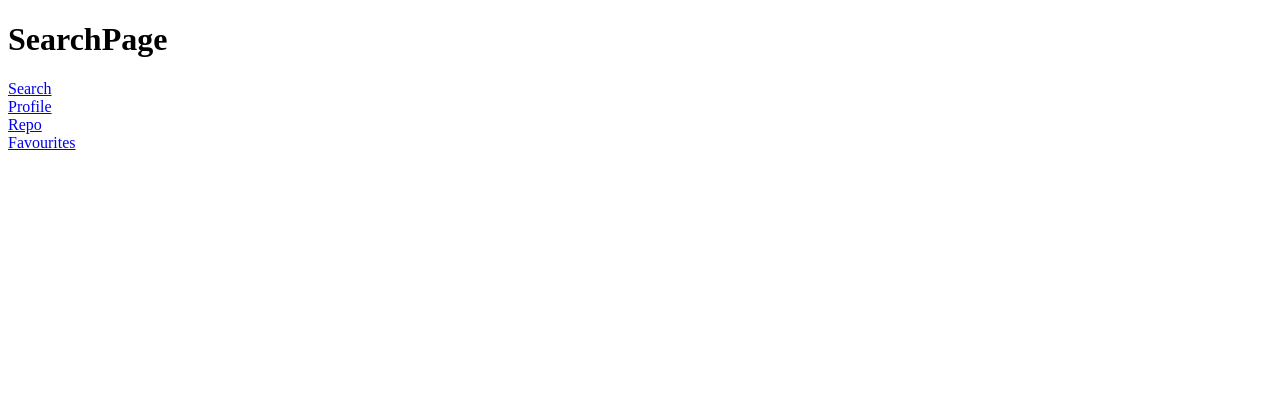
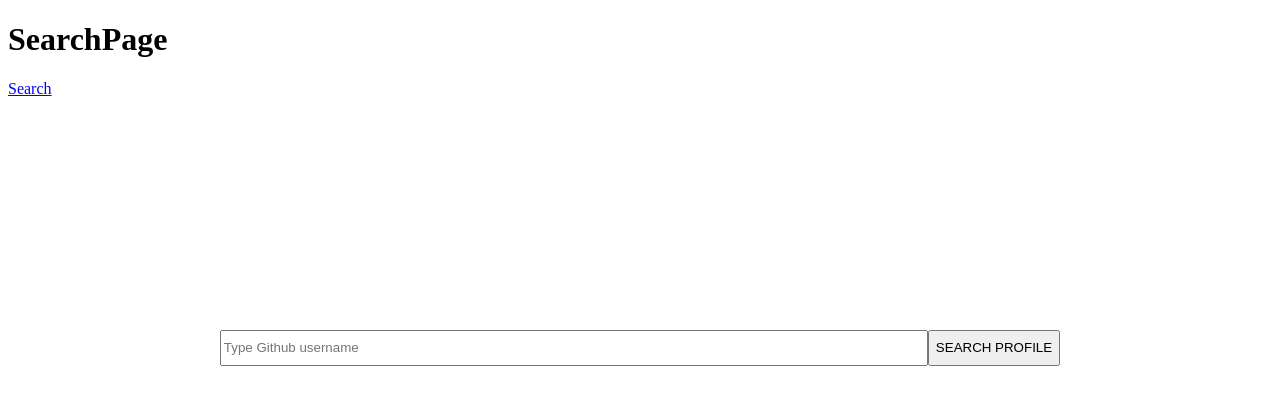
Before and after one commit to AM1306/DevPulse-Github_Activity_T, a React (Vite) app: page / in a window 1280 px wide. Shown: the top 404 px of the page. Built offline with nearby package versions, Linux system fonts and the light colour scheme; the HTML template or start-up script is replaced by a standard one.

Commit message:
Added Search page and spinner component

```diff
--- a/src/App.jsx
+++ b/src/App.jsx
@@ -3,6 +3,7 @@ import FavouritesPage from "./pages/FavouritesPage";
 import ProfilePage from "./pages/ProfilePage";
 import RepoDetailPage from "./pages/RepoDetailPage";
 import SearchPage from "./pages/SearchPage";
+import Spinner from "./components/spinner";
 
 import { createBrowserRouter, RouterProvider } from "react-router-dom";
 
--- /dev/null
+++ b/src/CSS/SearchPage.css
@@ -0,0 +1,15 @@
+.searchBar{
+    display: flex;
+    justify-content: center;
+    align-items: center;
+    height: 500px;
+}
+input{
+    display: flex;
+    flex: 1;
+    max-width: 700px ;
+    height: 30px;
+}
+button{
+    height: 36px;
+}
--- /dev/null
+++ b/src/components/spinner.jsx
@@ -0,0 +1,10 @@
+import React from "react";
+import { useState } from "react";
+import spinnerImg from "../assets/spinnerImg.svg";
+
+function Spinner() {
+  const [spinner, setSpinner] = useState(true);
+  return <>{spinner && <img src={spinnerImg}></img>}</>;
+}
+
+export default Spinner;
--- a/src/pages/SearchPage.jsx
+++ b/src/pages/SearchPage.jsx
@@ -1,22 +1,38 @@
-import React from "react";
-import { Link, useParams } from "react-router-dom";
+import React, { useState } from "react";
+import { Link, useNavigate } from "react-router-dom";
+import "../CSS/SearchPage.css";
 
 function SearchPage() {
-  const { username, reponame } = useParams();
+  const [username, setUsername] = useState("");
+  const navigate = useNavigate();
+  const [isLoading,setIsLoading]=useState(false);
+  const [error,setError]=useState(null);
+
+  function handleUsername(event) {
+    setUsername(event.target.value);
+  }
+  function handleSearch() {
+    navigate(`/user/${username}`);
+  }
+
   return (
-    <div>
+    <>
       <h1>SearchPage</h1>
-
       <Link to="/">Search</Link>
       <br />
-      <Link to={`/user/${username}`}>Profile</Link>
-      <br />
 
-      <Link to={`/user/${username}/repo/${reponame}`}>Repo</Link>
-      <br />
-
-      <Link to="/favourites">Favourites</Link>
-    </div>
+      <div className="searchBar">
+        <input
+          type="text"
+          placeholder="Type Github username"
+          onChange={handleUsername}
+          onKeyDown={(e) => {
+            if (e.key === "Enter") handleSearch();
+          }}
+        ></input>
+        <button onClick={handleSearch}>SEARCH PROFILE</button>
+      </div>
+    </>
   );
 }
 
```
Also changed, not shown: src/assets/spinnerImg.svg (added).
